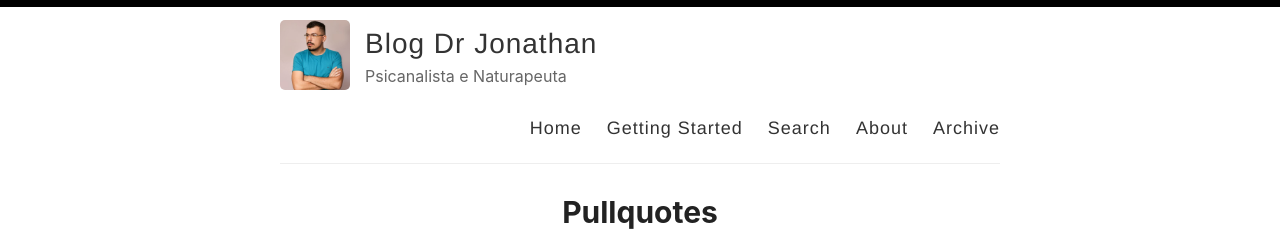
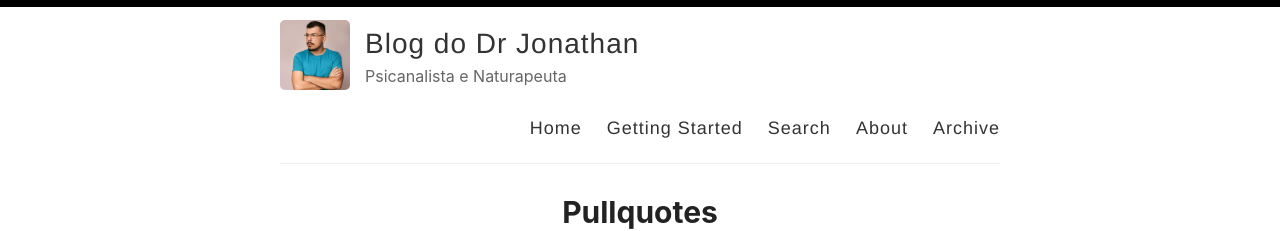
Before and after one commit to drjonathanamorim/blog, a Jekyll site: the page built from index.html, in a window 1280 px wide and 900 px high. Shown: the top 231 px of the window. Built offline with Jekyll 4.4.1, drawn with Linux system fonts in a browser that asks for light colours; the list of posts is cut into pages by our own code.

```diff
--- a/_config.yml
+++ b/_config.yml
@@ -3,7 +3,7 @@
 #
 
 # Name of your site (displayed in the header)
-name: Blog Dr Jonathan
+name: Blog do Dr Jonathan
 
 # Name of the author
 author: Jonathan Amorim
```
